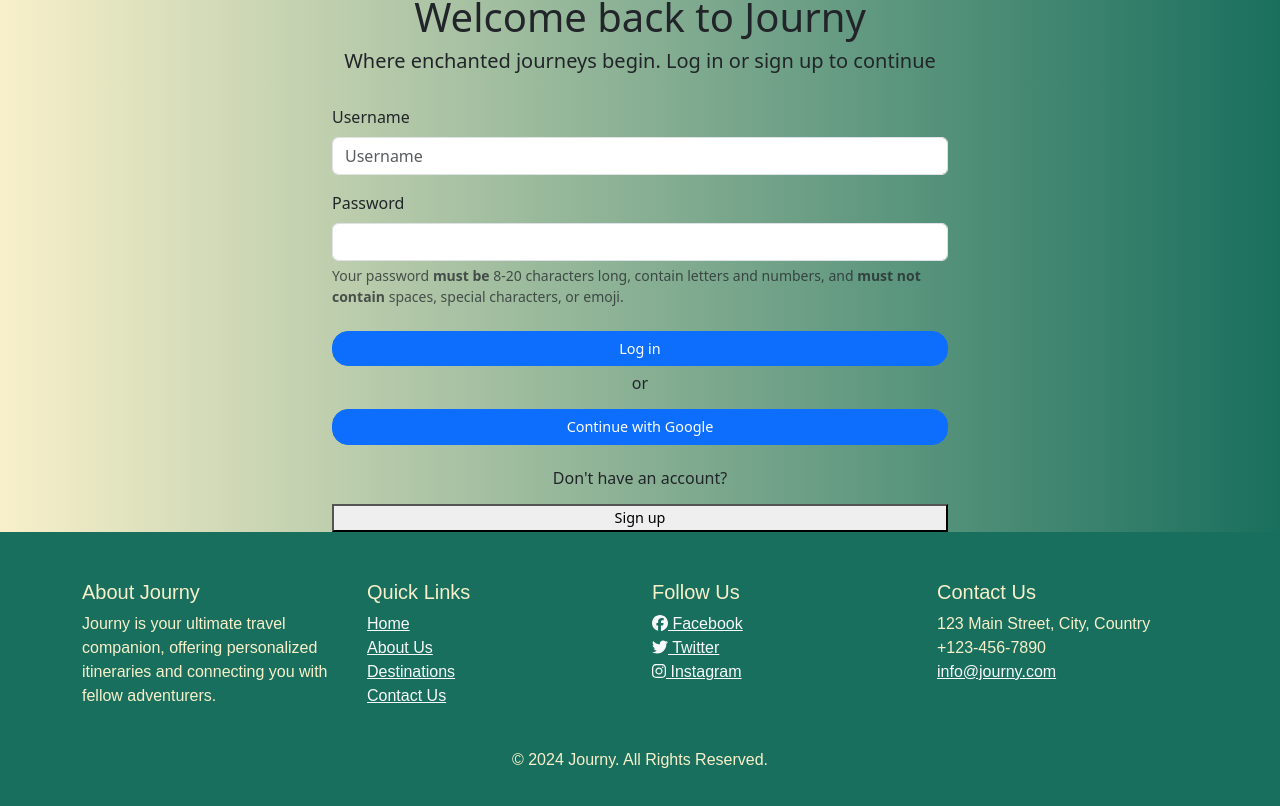
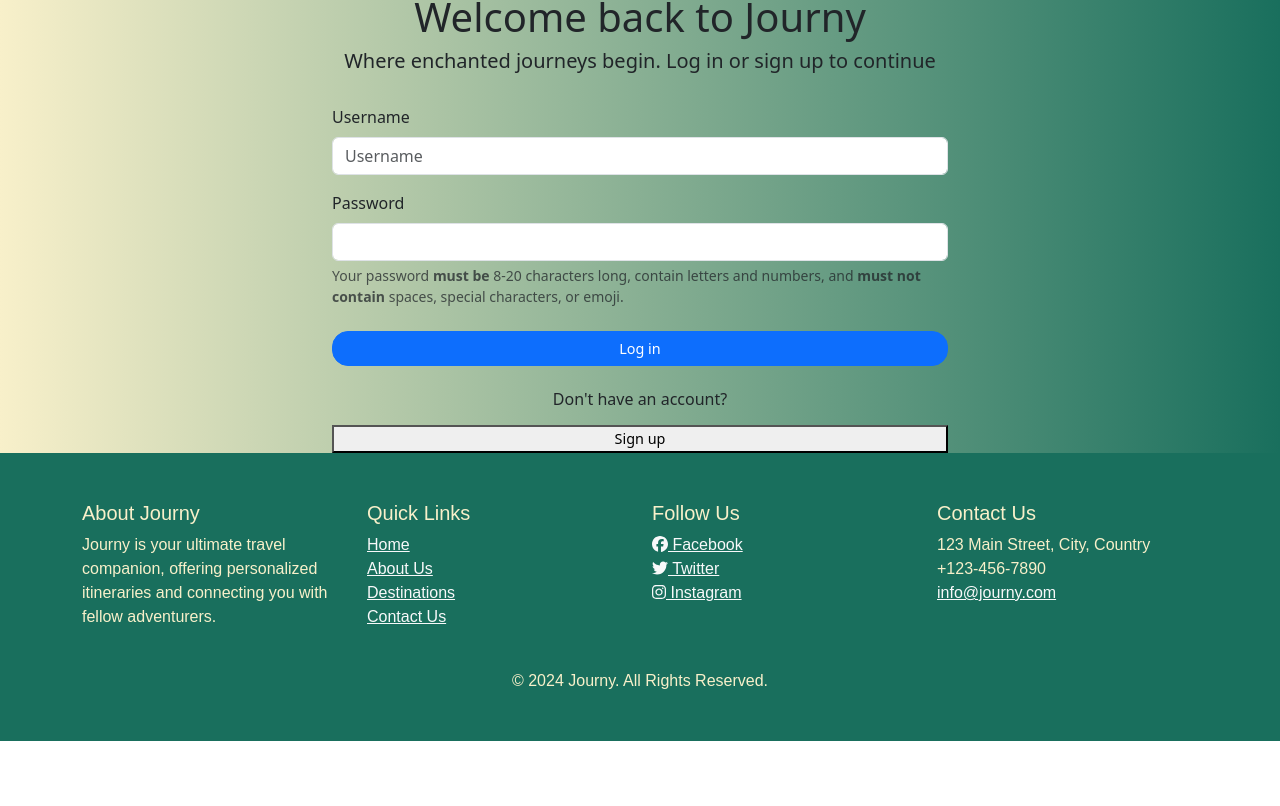
Before and after one commit to weihanyeo/Journy-travelplanner-Frontend, a Next.js app: page /Login in a window 1280 px wide. Shown: the part 681-1487 px from the top of the page. After the commit the page ends 1422 px from the top, so only its background shows below. Built offline with nearby package versions, Linux system fonts and the light colour scheme.

Commit message:
remove connect with google feat

```diff
--- a/src/pages/Login/index.jsx
+++ b/src/pages/Login/index.jsx
@@ -158,19 +158,6 @@ const Index = () => {
       >
         Log in
       </button>
-      <h6 className="text-center mt-2" style={{ fontWeight: "50" }}>
-        or
-      </h6>
-      <button
-        type="button"
-        className="btn btn-primary rounded-4 mt-2"
-        style={{
-          width: "100%",
-          fontSize: "0.9rem",
-        }}
-      >
-        Continue with Google
-      </button>
 
       <h6 className="text-center mt-4" style={{ fontWeight: "40" }}>
         Don't have an account?
```
